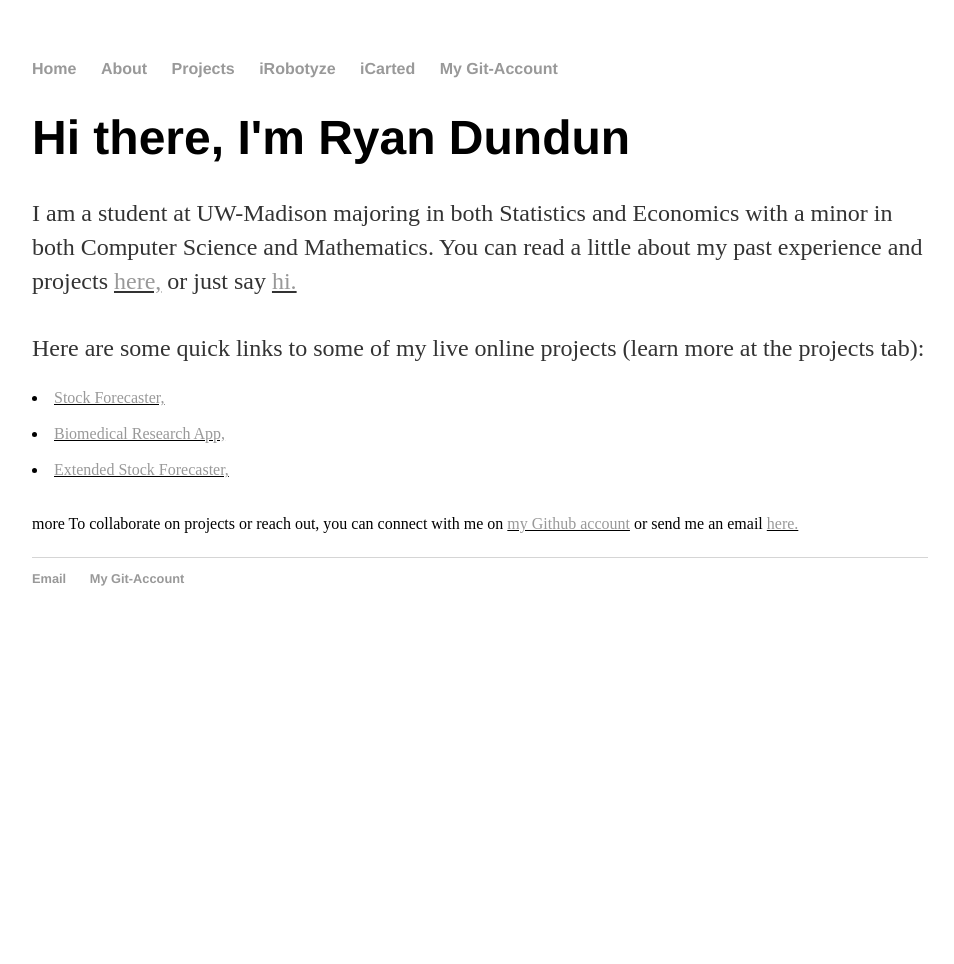
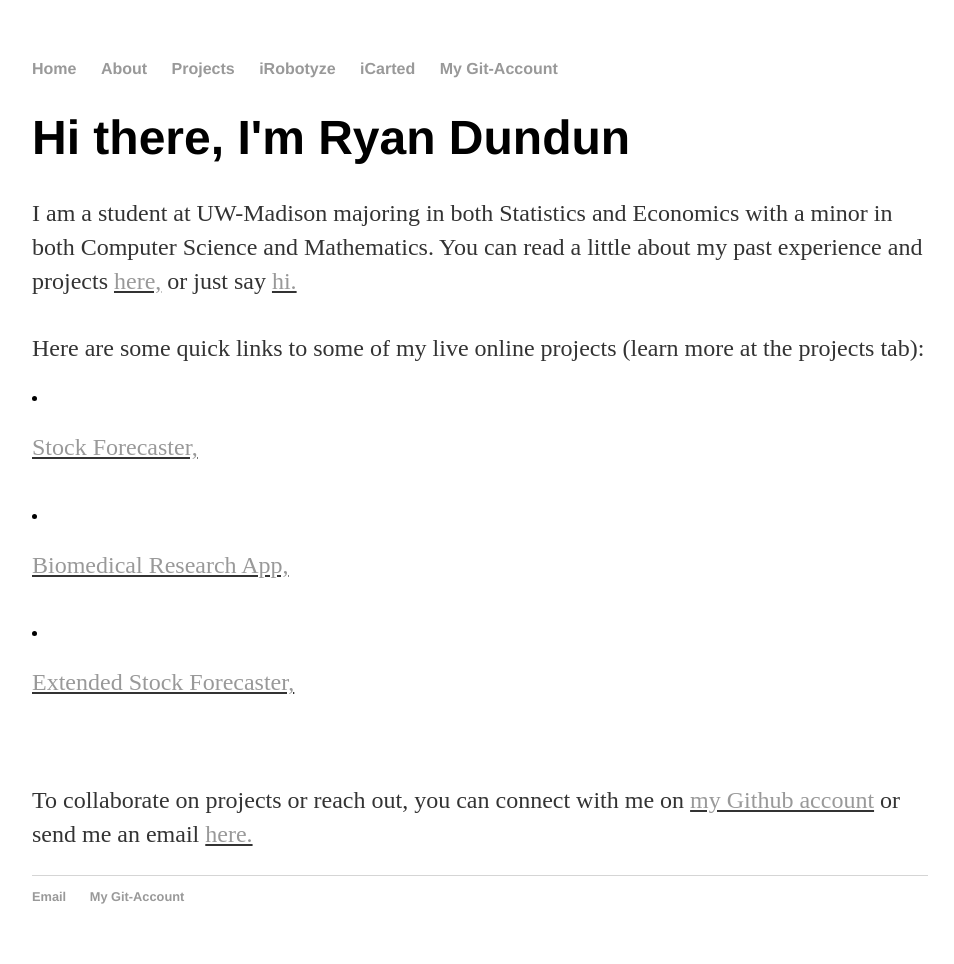
Before and after one commit to ryandundun/backup-Website, a Jekyll site: the page built from index.html, in a window 1280 px wide. Shown: the whole page, without its empty margins (160-1114 px from the left). Built offline with Jekyll 4.4.1, drawn with Linux system fonts in a browser that asks for light colours; before the commit the page ends 900 px from its top, so only the background shows below that.

```diff
--- a/index.html
+++ b/index.html
@@ -11,14 +11,14 @@ title: Ryan Onome Dundun | Programmer
 		<br>
 		Here are some quick links to some of my live online projects (learn more at the projects tab):
 		<br>
-		<li><u><a href="https://dundun.shinyapps.io/stockForecast/">Stock Forecaster,</a></u></li>
+		<li><p><u><a href="https://dundun.shinyapps.io/stockForecast/">Stock Forecaster,</a></u></p></li>
 		<br>
-		<li><u><a href="https://dundun.shinyapps.io/shinyswallow/">Biomedical Research App,</a></u></li>
+		<li><p><u><a href="https://dundun.shinyapps.io/shinyswallow/">Biomedical Research App,</a></u></p></li>
 		<br>
-		<li><u><a href="https://www.epsiloncoding.com">Extended Stock Forecaster,</a></u></li>
+		<li><p><u><a href="https://www.epsiloncoding.com">Extended Stock Forecaster,</a></u></p></li>
 		<br>
-		<br>more
-		To collaborate on projects or reach out, you can connect with me on <u><a href="https://github.com/ryandundun">my Github account</a></u> or
-		send me an email <u><a href="mailto:dundun@wisc.edu">here.</a></u>
+		<br>
+		<p>To collaborate on projects or reach out, you can connect with me on <u><a href="https://github.com/ryandundun">my Github account</a></u> or
+			send me an email <u><a href="mailto:dundun@wisc.edu">here.</a></u></p>
 	</p>
 </div><!-- /.blurb -->
```
